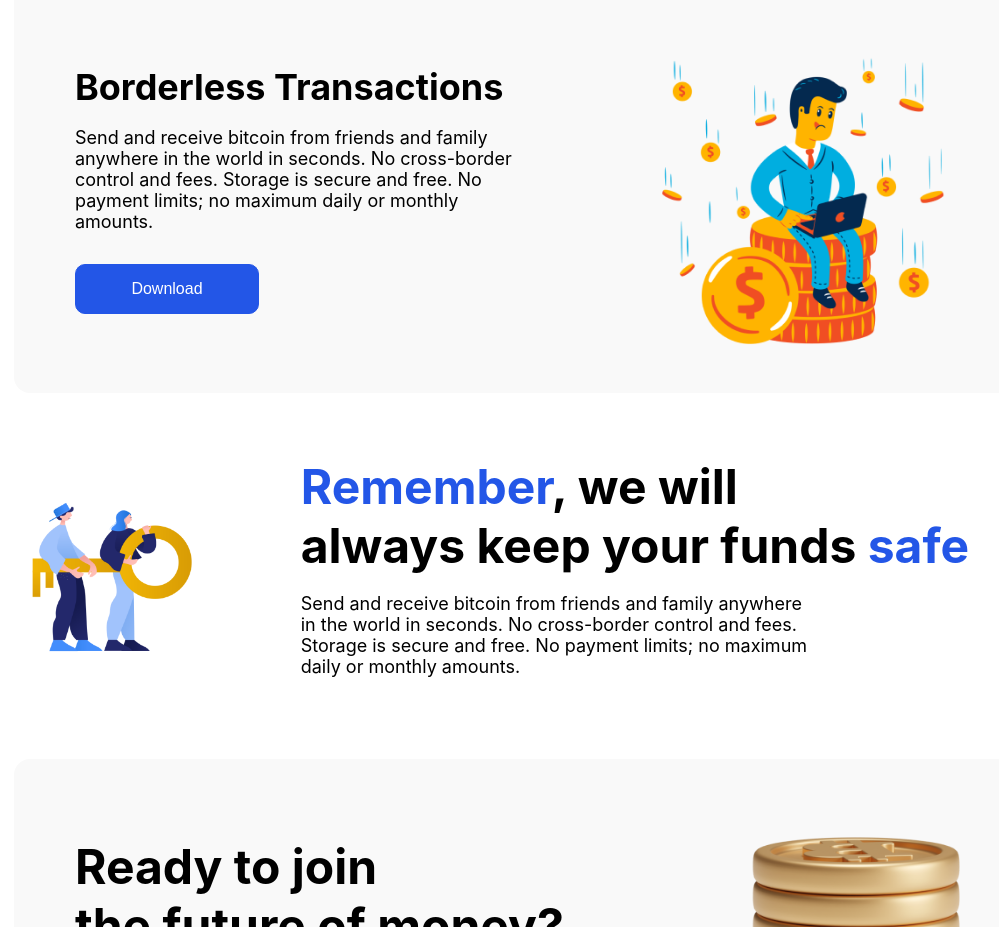
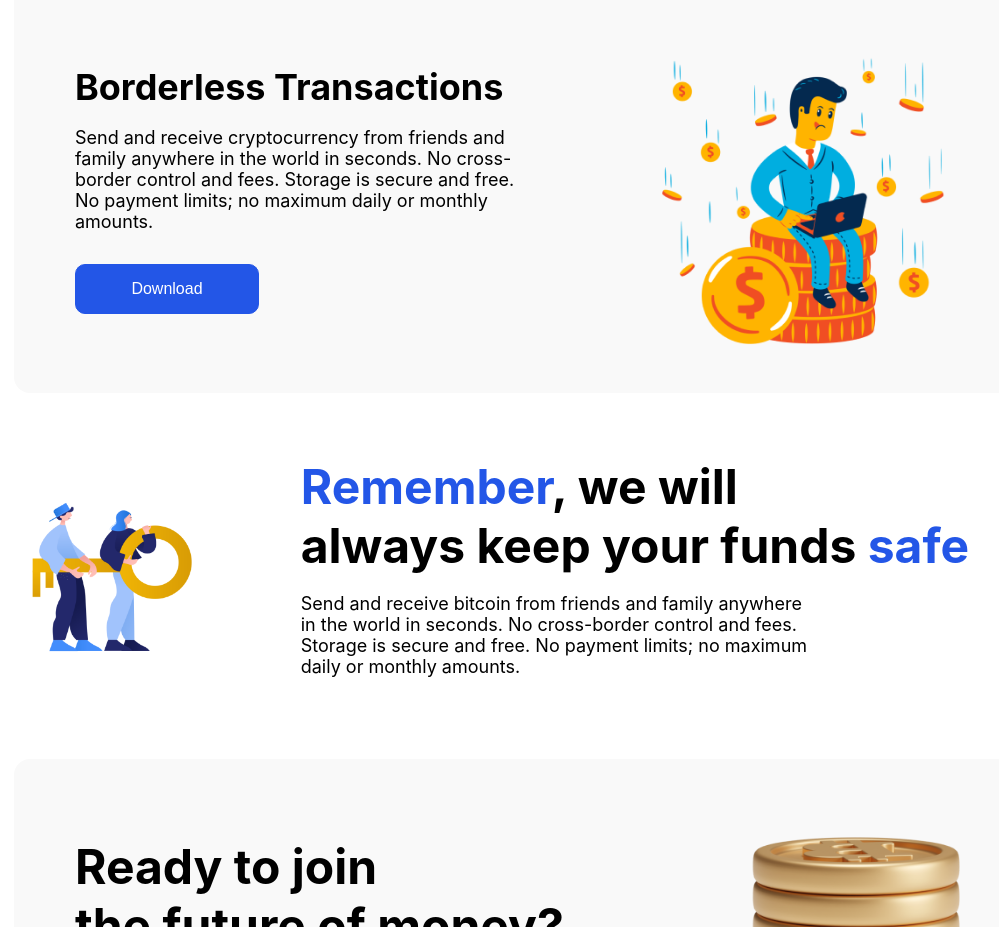
Before and after one commit to bellomusodiq/bitafrika, a Next.js app: page / in a window 1280 px wide. Shown: the part 3500-4427 px from the top of the page, without its empty margins (114-1113 px from the left). Built offline with nearby package versions, Linux system fonts and the light colour scheme.

Commit message:
text fixes

```diff
--- a/components/FundBuySection/FundBuySection.module.css
+++ b/components/FundBuySection/FundBuySection.module.css
@@ -76,7 +76,7 @@
   .FundBuyItem {
     width: 100%;
     margin-bottom: 1.5rem;
-    padding: 2rem 1.2rem 0 0rem;
+    /* padding: 2rem 1.2rem 0 0rem; */
   }
   .ButtonContainer {
     display: none;
@@ -89,4 +89,8 @@
   .Image {
     margin-bottom: 1rem;
   }
+  .Text {
+    text-align: center;
+    line-height: 1.5rem;
+  }
 }
--- a/components/KeySection/KeySection.module.css
+++ b/components/KeySection/KeySection.module.css
@@ -66,5 +66,6 @@
     width: 100%;
     font-size: 1rem;
     text-align: center;
+    line-height: 1.5rem;
   }
 }
--- a/components/ReadyToJoinSection/ReadyToJoinSection.module.css
+++ b/components/ReadyToJoinSection/ReadyToJoinSection.module.css
@@ -74,6 +74,9 @@
   .Text {
     text-align: center;
   }
+  .Text {
+    line-height: 1.5rem;
+  }
   .DownloadContainer {
     display: none;
   }
--- a/components/TransctionSection/TransactionSection.module.css
+++ b/components/TransctionSection/TransactionSection.module.css
@@ -62,4 +62,7 @@
   .Image {
     width: 70%;
   }
+  .Text {
+    line-height: 1.5rem;
+  }
 }
--- a/components/TransctionSection/TransactionSection.tsx
+++ b/components/TransctionSection/TransactionSection.tsx
@@ -20,9 +20,10 @@ const TransactionSection: React.FC = () => {
       >
         <h4 className={styles.Title}>Borderless Transactions</h4>
         <p className={styles.Text}>
-          Send and receive bitcoin from friends and family anywhere in the world
-          in seconds. No cross-border control and fees. Storage is secure and
-          free. No payment limits; no maximum daily or monthly amounts.
+          Send and receive cryptocurrency from friends and family anywhere in
+          the world in seconds. No cross-border control and fees. Storage is
+          secure and free. No payment limits; no maximum daily or monthly
+          amounts.
         </p>
         <div className={styles.ButtonContainer}>
           <Button isHover={isHover} title="Download" />
--- a/styles/Home.module.css
+++ b/styles/Home.module.css
@@ -151,13 +151,14 @@
   }
   .SubHeader {
     width: 100%;
+    font-size: 0.9rem;
   }
   .GetStarted {
     font-size: 1.2rem;
   }
   .SendingText {
     width: 100%;
-    font-size: 1.4rem;
+    font-size: 1.2rem;
     margin-top: 3rem;
   }
   .LeftCoins,
```
